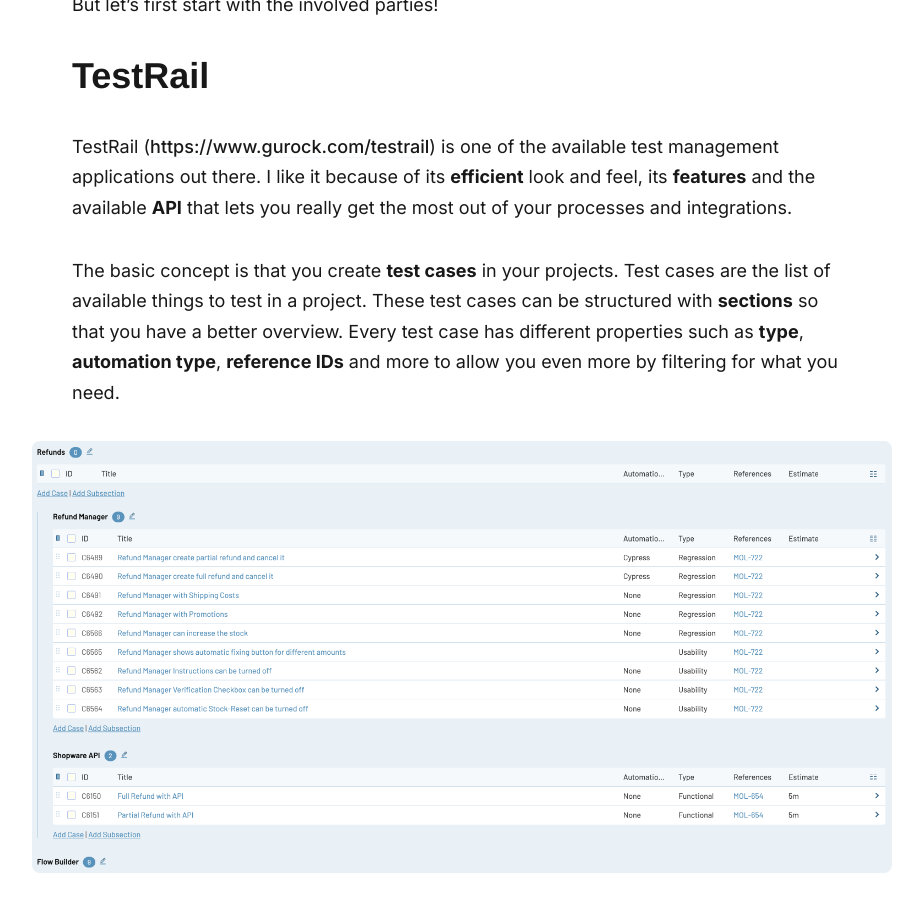
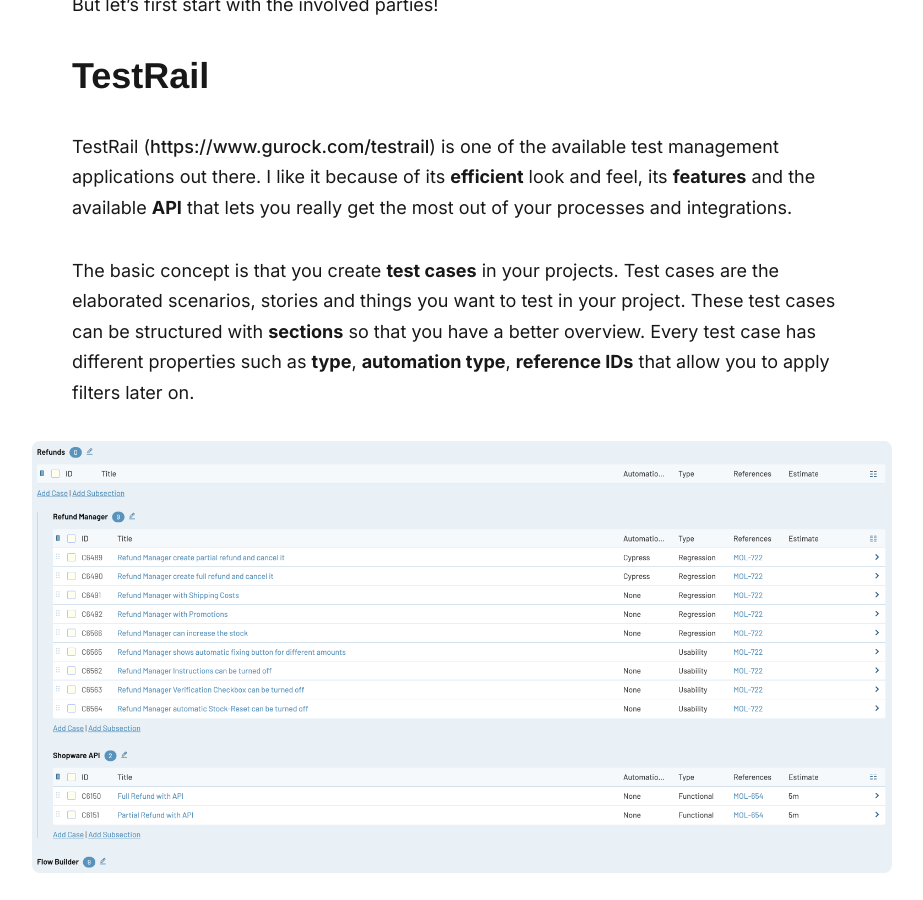
Before and after one commit to boxblinkracer/boxblinkracer.github.io, a Jekyll site: the page built from _posts/2022-07-12-ranorex-testrail.markdown, in a window 1280 px wide and 900 px high, scrolled down 2063 px. Shown: the whole window, without its empty margins (178-1101 px from the left). Built offline with Jekyll 4.4.1, drawn with Linux system fonts in a browser that asks for light colours; nearby versions of some CDN libraries; some web fonts are replaced.

Commit message:
fix test

```diff
--- a/_posts/2022-07-12-ranorex-testrail.markdown
+++ b/_posts/2022-07-12-ranorex-testrail.markdown
@@ -43,9 +43,9 @@
 I like it because of its **efficient** look and feel, its **features** and the available **API** that lets you really get the most out of your processes and integrations.
 
 The basic concept is that you create **test cases** in your projects.
-Test cases are the list of available things to test in a project.
+Test cases are the elaborated scenarios, stories and things you want to test in your project.
 These test cases can be structured with **sections** so that you have a better overview.
-Every test case has different properties such as **type**, **automation type**, **reference IDs** and more to allow you even more by filtering for what you need.
+Every test case has different properties such as **type**, **automation type**, **reference IDs** that allow you to apply filters later on.
 
 <div class="gallery-box">
     <div class="gallery">
```
